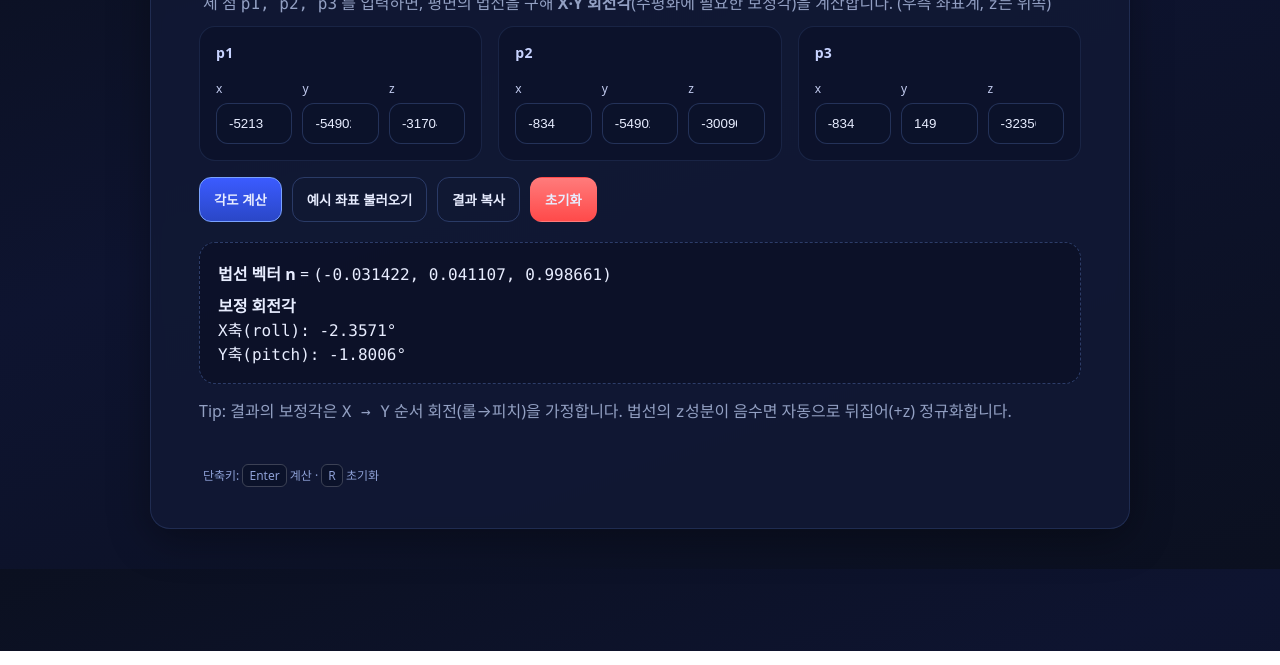
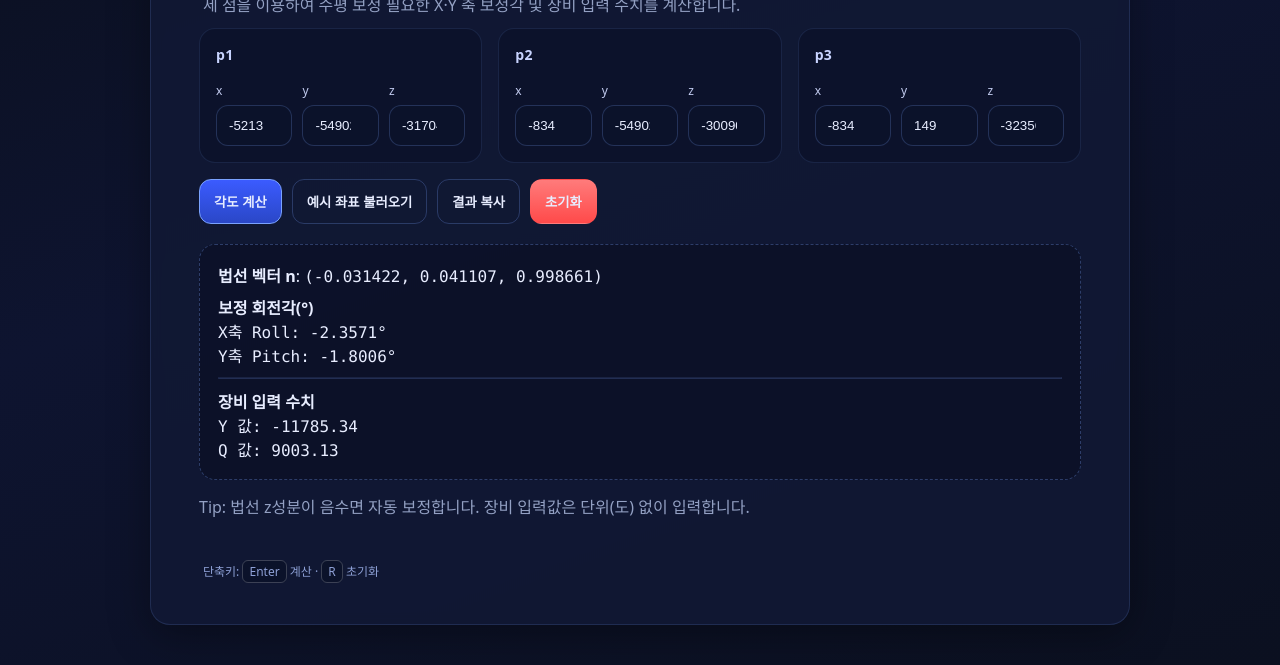
Before and after one commit to juhyeoung12-lgtm/level-angle, a plain HTML site: page index.html in a window 1280 px wide. Shown: the part 149-814 px from the top of the page. Drawn offline with Linux system fonts and the light colour scheme.

Commit message:
Modify Level-Angle Calculator for PCB tilting correction
Updated the title and description of the Level-Angle Calculator to include PCB tilting correction. Adjusted the output to show equipment input values based on calculated angles.

```diff
--- a/index.html
+++ b/index.html
@@ -3,7 +3,7 @@
 <head>
   <meta charset="utf-8" />
   <meta name="viewport" content="width=device-width, initial-scale=1" />
-  <title>Level-Angle Calculator (3-Point Plane)</title>
+  <title>Level-Angle Calculator에서 기판 Tilting 보정</title>
   <style>
     :root { --bg:#0b1020; --panel:#111935; --muted:#93a0c3; --text:#e8edff; --acc:#7aa2ff; --bad:#ff6b6b; }
     *{box-sizing:border-box}
@@ -38,8 +38,8 @@
 <body>
   <div class="wrap card">
     <header>
-      <h1>Level-Angle Calculator (3‑Point Plane)</h1>
-      <p>세 점 <span class="mono">p1, p2, p3</span> 를 입력하면, 평면의 법선을 구해 <b>X·Y 회전각</b>(수평화에 필요한 보정각)을 계산합니다. (우측 좌표계, <span class="mono">z</span>는 위쪽)</p>
+      <h1>Level-Angle Calculator에서 기판 Tilting 보정</h1>
+      <p>세 점을 이용하여 수평 보정 필요한 X·Y 축 보정각 및 장비 입력 수치를 계산합니다.</p>
     </header>
     <div class="content">
       <div class="grid grid-3">
@@ -76,11 +76,13 @@
         <button class="warn" id="resetBtn">초기화</button>
       </div>
 
-      <div id="error" class="result" style="display:none"><span class="err">입력 오류</span> — 세 점이 서로 달라야 하고, <span class="mono">p1→p2</span>와 <span class="mono">p1→p3</span>이 같은 직선상에 놓이면 안 됩니다.</div>
+      <div id="error" class="result" style="display:none"><span class="err">입력 오류</span></div>
 
       <div id="out" class="result" style="display:none"></div>
 
-      <div class="muted" style="margin-top:14px">Tip: 결과의 보정각은 <span class="mono">X → Y</span> 순서 회전(롤→피치)을 가정합니다. 법선의 <span class="mono">z</span>성분이 음수면 자동으로 뒤집어(+z) 정규화합니다.</div>
+      <div class="muted" style="margin-top:14px">
+        Tip: 법선 z성분이 음수면 자동 보정합니다. 장비 입력값은 단위(도) 없이 입력합니다.
+      </div>
     </div>
     <footer>
       단축키: <span class="kbd">Enter</span> 계산 · <span class="kbd">R</span> 초기화
@@ -102,8 +104,8 @@
     let n = scale(n0,1/m);
     if(n[2] < 0) n = scale(n,-1);
     const [nx,ny,nz] = n;
-    const roll = Math.atan2(ny, nz);            // about X
-    const pitch = -Math.atan2(nx, Math.hypot(ny, nz)); // about Y
+    const roll  = Math.atan2(ny, nz);
+    const pitch = -Math.atan2(nx, Math.hypot(ny, nz));
     const thetaX = -roll;
     const thetaY = -pitch;
     return { n, thetaX, thetaY };
@@ -126,7 +128,7 @@
     const out = document.getElementById('out');
     const err = document.getElementById('error');
 
-    if(p1.some(isNaN) || p2.some(isNaN) || p3.some(isNaN)){
+    if([p1,p2,p3].some(p => p.some(isNaN))){
       err.style.display='block'; out.style.display='none'; return;
     }
 
@@ -135,11 +137,22 @@
 
     err.style.display='none';
     out.style.display='block';
+
+    const degX = res.thetaX * 180/Math.PI;
+    const degY = res.thetaY * 180/Math.PI;
+
+    const Yval = (degX * 5000).toFixed(2);     // +5000 scaling
+    const Qval = (-degY * 5000).toFixed(2);    // -5000 scaling
+
     out.innerHTML = `
-      <div><b>법선 벡터 n</b> = <span class="mono">(${fmt(res.n)})</span></div>
-      <div style="margin-top:8px"><b>보정 회전각</b></div>
-      <div class="mono">X축(roll): ${fmtDeg(res.thetaX)}°</div>
-      <div class="mono">Y축(pitch): ${fmtDeg(res.thetaY)}°</div>
+      <div><b>법선 벡터 n</b>: <span class="mono">(${fmt(res.n)})</span></div>
+      <div style="margin-top:8px"><b>보정 회전각(°)</b></div>
+      <div class="mono">X축 Roll: ${degX.toFixed(4)}°</div>
+      <div class="mono">Y축 Pitch: ${degY.toFixed(4)}°</div>
+      <hr style="margin:10px 0;border-color:rgba(122,162,255,.2)">
+      <div><b>장비 입력 수치</b></div>
+      <div class="mono">Y 값: ${Yval}</div>
+      <div class="mono">Q 값: ${Qval}</div>
     `;
   }
 
@@ -160,15 +173,14 @@
   document.getElementById('copyBtn').addEventListener('click', () => {
     const out = document.getElementById('out');
     if(out.style.display==='none') return;
-    const text = out.innerText.replaceAll('\n','\n');
-    navigator.clipboard.writeText(text);
+    navigator.clipboard.writeText(out.innerText);
   });
+
   document.addEventListener('keydown', (e)=>{
     if(e.key==='Enter') calculate();
     if(e.key.toLowerCase()==='r') location.reload();
   });
 
-  // 초기 자동 계산
   calculate();
 </script>
 </body>
```
